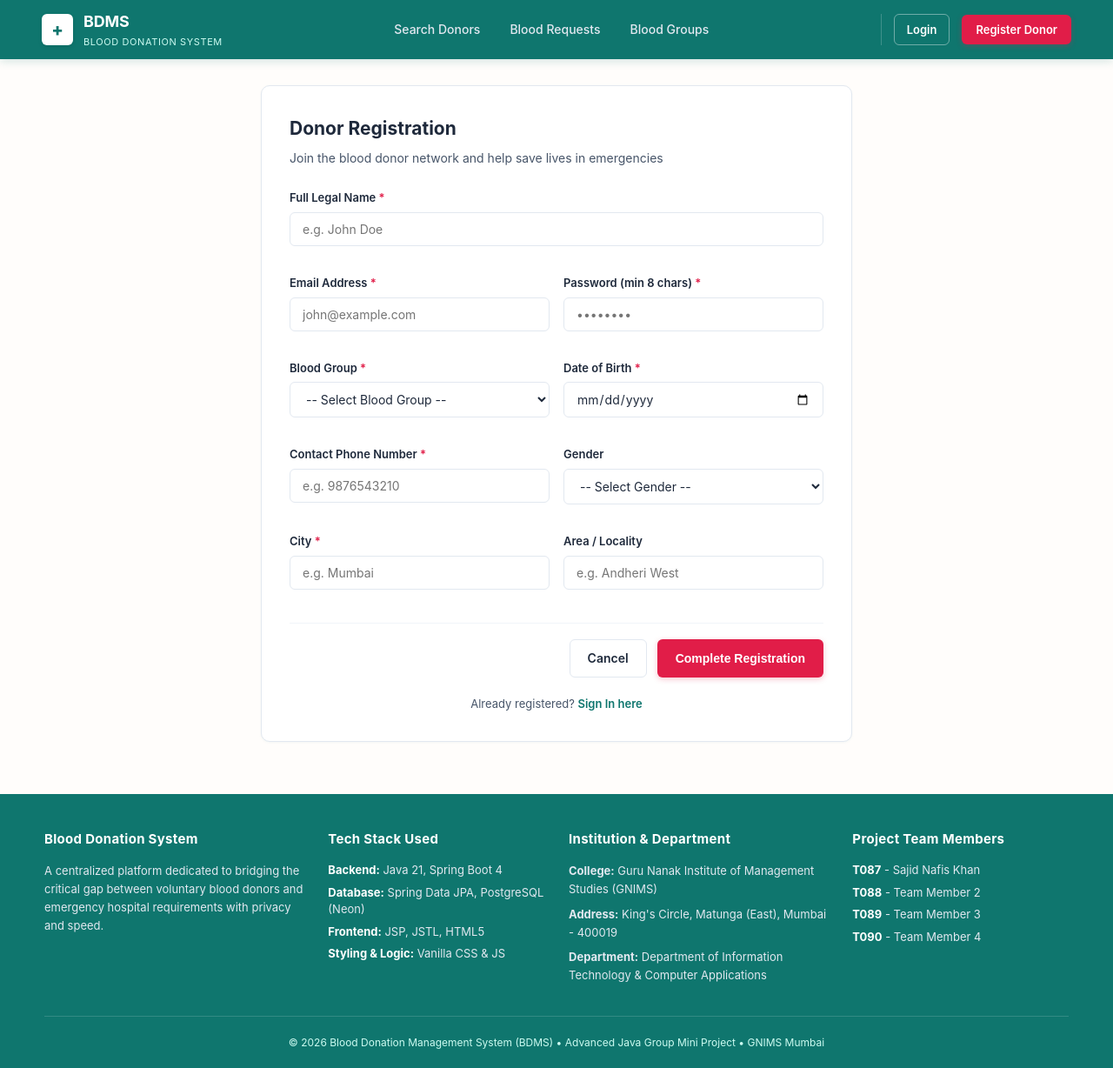
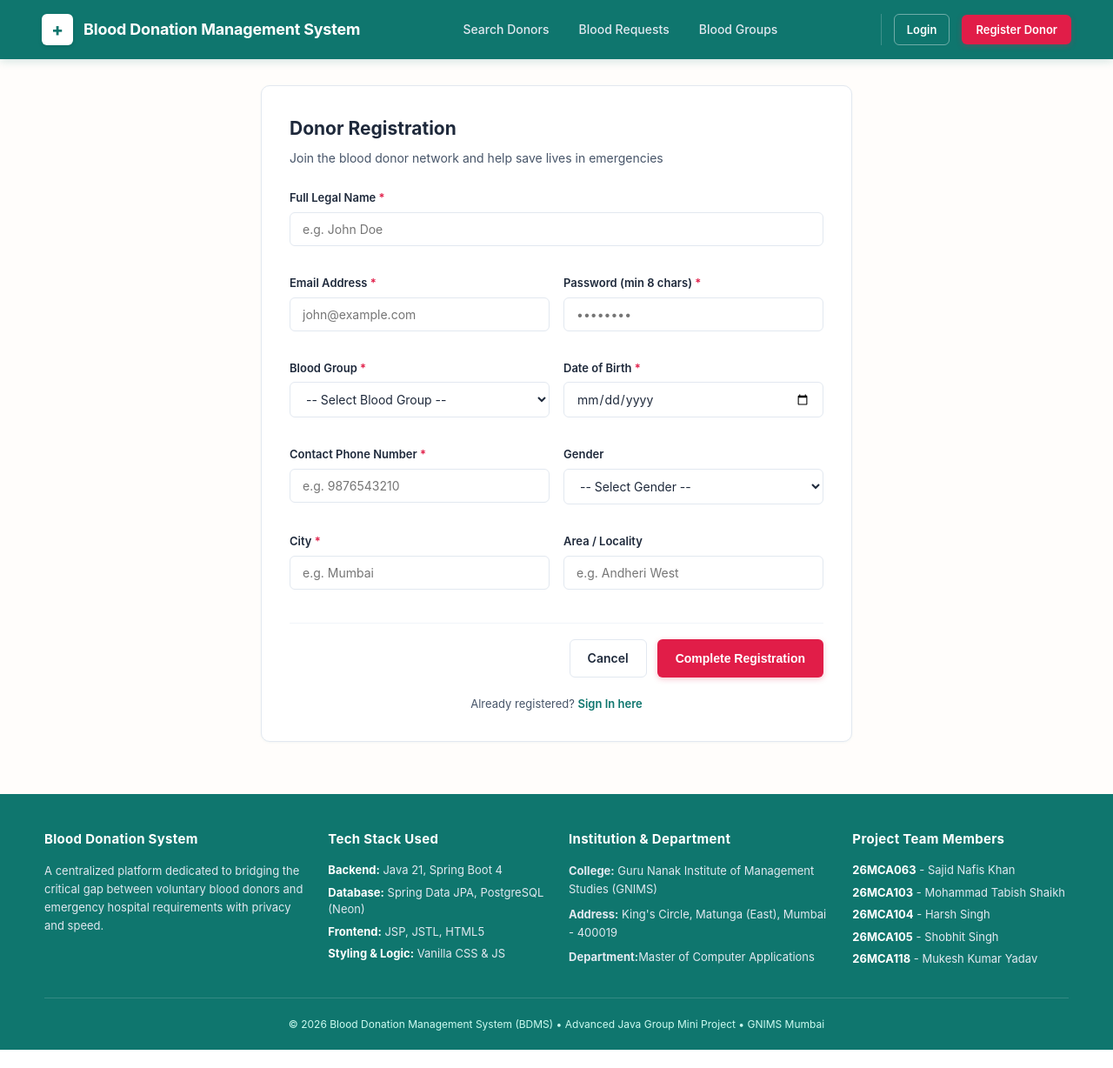
Before and after one commit to buildwithsajid/BloodDonationManagementSystem, a Java web app: page /register in a window 1280 px wide. Shown: the whole page at 87% size. After the commit the page ends 1207 px from the top, so only its background shows below. Run offline with Spring Boot 4, a stand-in JSP engine, Linux system fonts and the light colour scheme; data that the repository does not hold is empty; database files in the repository are not loaded.

Commit message:
Update footer team details and navbar title
Co-Authored-By: Claude Sonnet 5.5 <noreply@anthropic.com>

```diff
--- a/src/main/webapp/WEB-INF/views/common/footer.jsp
+++ b/src/main/webapp/WEB-INF/views/common/footer.jsp
@@ -23,7 +23,7 @@
             <h4>Institution & Department</h4>
             <p><strong>College:</strong> Guru Nanak Institute of Management Studies (GNIMS)</p>
             <p><strong>Address:</strong> King's Circle, Matunga (East), Mumbai - 400019</p>
-            <p><strong>Department:</strong> Department of Information Technology & Computer Applications</p>
+            <p><strong>Department:</strong>Master of Computer Applications</p>
         </div>
 
         <!-- Column 4: Project Team Members (EDIT NAMES & ROLL NUMBERS HERE) -->
@@ -31,10 +31,11 @@
             <h4>Project Team Members</h4>
             <ul>
                 <!-- EDIT TEAM MEMBERS AND ROLL NUMBERS BELOW -->
-                <li><strong>T087</strong> - Sajid Nafis Khan</li>
-                <li><strong>T088</strong> - Team Member 2</li>
-                <li><strong>T089</strong> - Team Member 3</li>
-                <li><strong>T090</strong> - Team Member 4</li>
+                <li><strong>26MCA063</strong> - Sajid Nafis Khan</li>
+                <li><strong>26MCA103</strong> - Mohammad Tabish Shaikh</li>
+                <li><strong>26MCA104</strong> - Harsh Singh</li>
+                <li><strong>26MCA105</strong> - Shobhit Singh</li>
+                <li><strong>26MCA118</strong> - Mukesh Kumar Yadav</li>
                 <!-- END EDIT SECTION -->
             </ul>
         </div>
--- a/src/main/webapp/WEB-INF/views/common/navbar.jsp
+++ b/src/main/webapp/WEB-INF/views/common/navbar.jsp
@@ -5,8 +5,7 @@
         <a href="${pageContext.request.contextPath}/" class="navbar-brand">
             <div class="brand-icon">+</div>
             <div>
-                <span class="brand-name">BDMS</span>
-                <span class="brand-sub">Blood Donation System</span>
+                <span class="brand-name">Blood Donation Management System</span>
             </div>
         </a>
 
```
